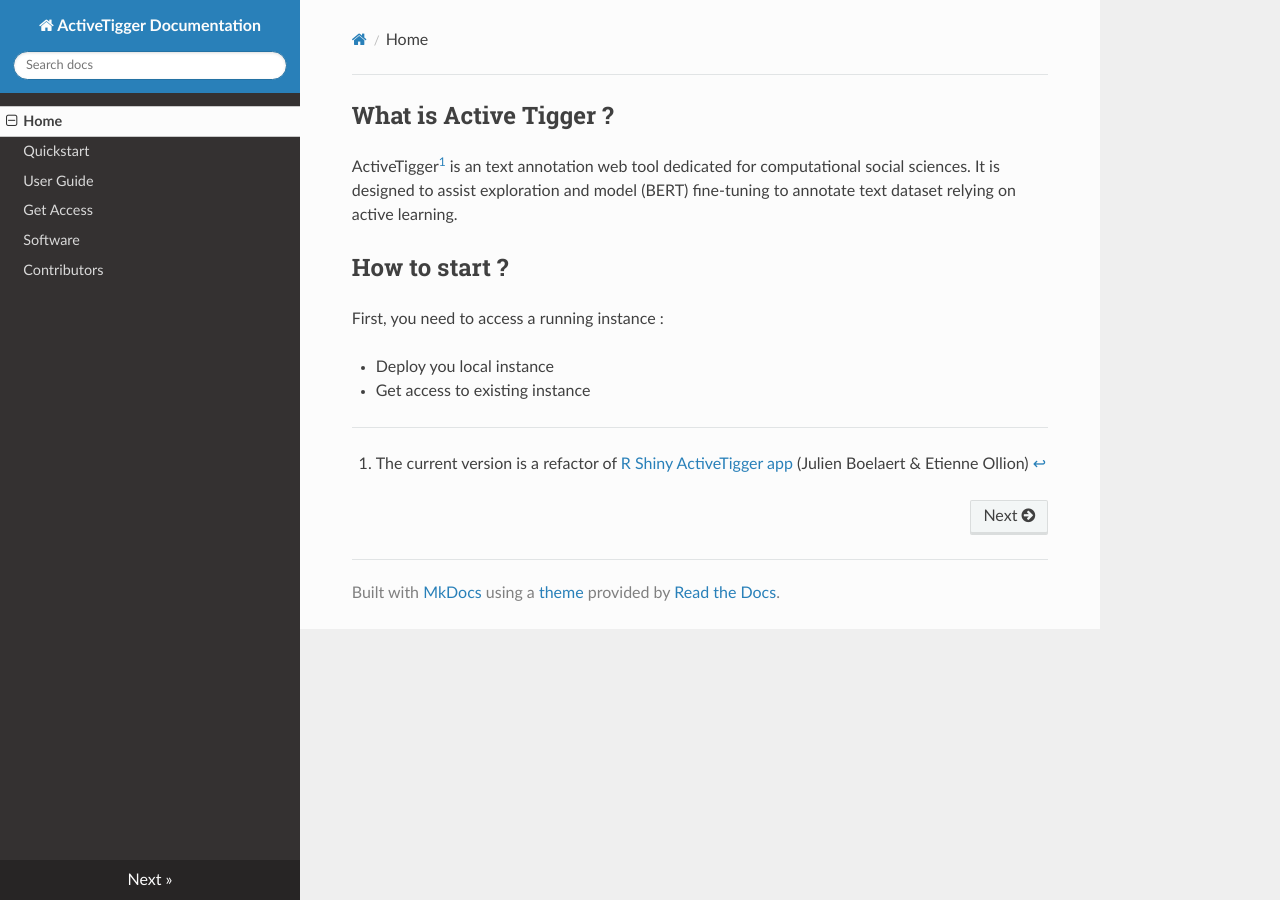
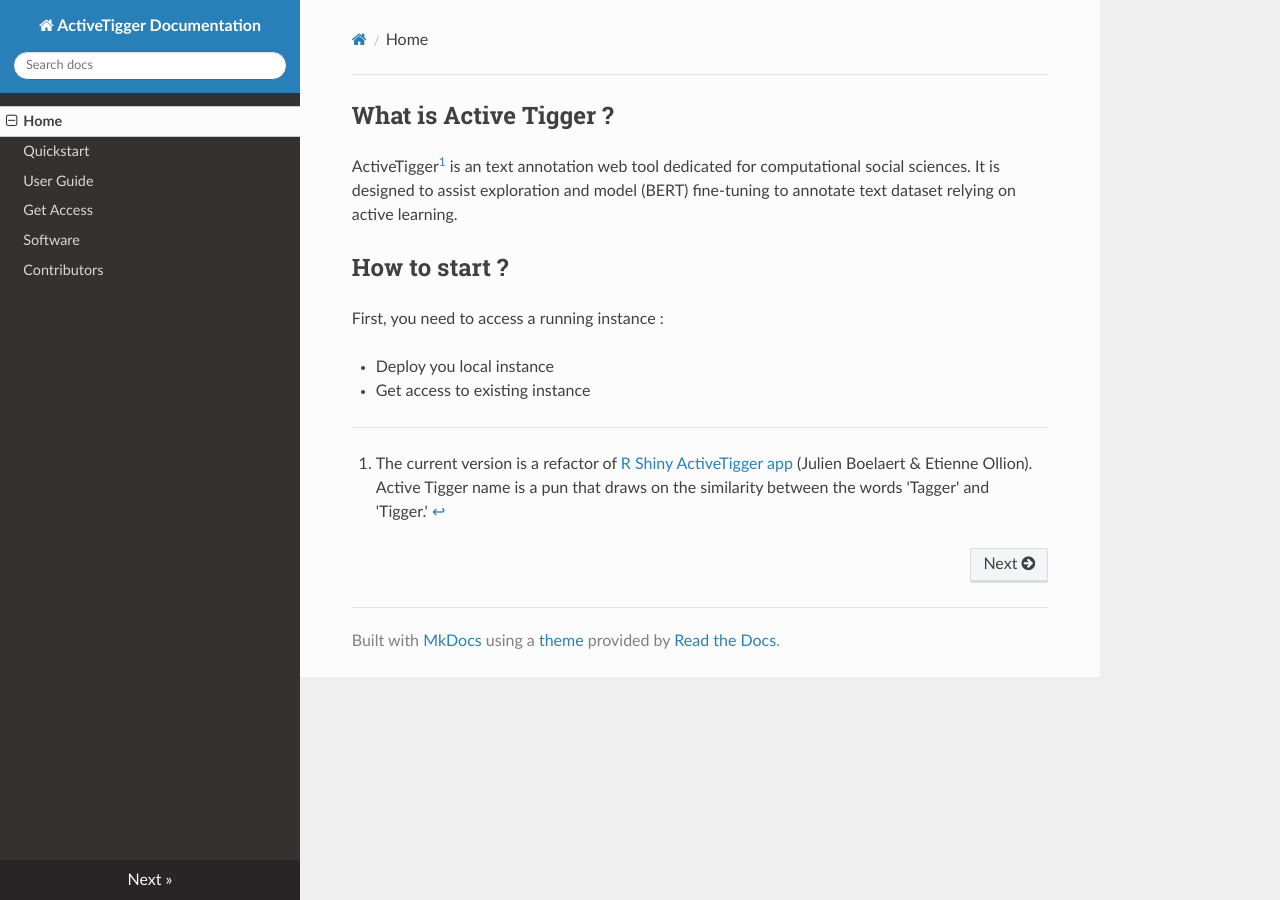
Before and after one commit to emilienschultz/activetigger, an MkDocs documentation site: the page built from docs/index.md, in a window 1280 px wide. Built offline with MkDocs 1.6.1, drawn with Linux system fonts in a browser that asks for light colours; nearby versions of some CDN libraries.

Commit message:
update doc

```diff
--- a/docs/index.md
+++ b/docs/index.md
@@ -4,7 +4,7 @@
 
 ActiveTigger[^old] is an text annotation web tool dedicated for computational social sciences. It is designed to assist exploration and model (BERT) fine-tuning to annotate text dataset relying on active learning.
 
-[^old]: The current version is a refactor of [R Shiny ActiveTigger app](https://gitlab.univ-lille.fr/julien.boelaert/activetigger) (Julien Boelaert & Etienne Ollion)
+[^old]: The current version is a refactor of [R Shiny ActiveTigger app](https://gitlab.univ-lille.fr/julien.boelaert/activetigger) (Julien Boelaert & Etienne Ollion). Active Tigger name is a pun that draws on the similarity between the words 'Tagger' and 'Tigger.'
 
 
 ## How to start ?
```
